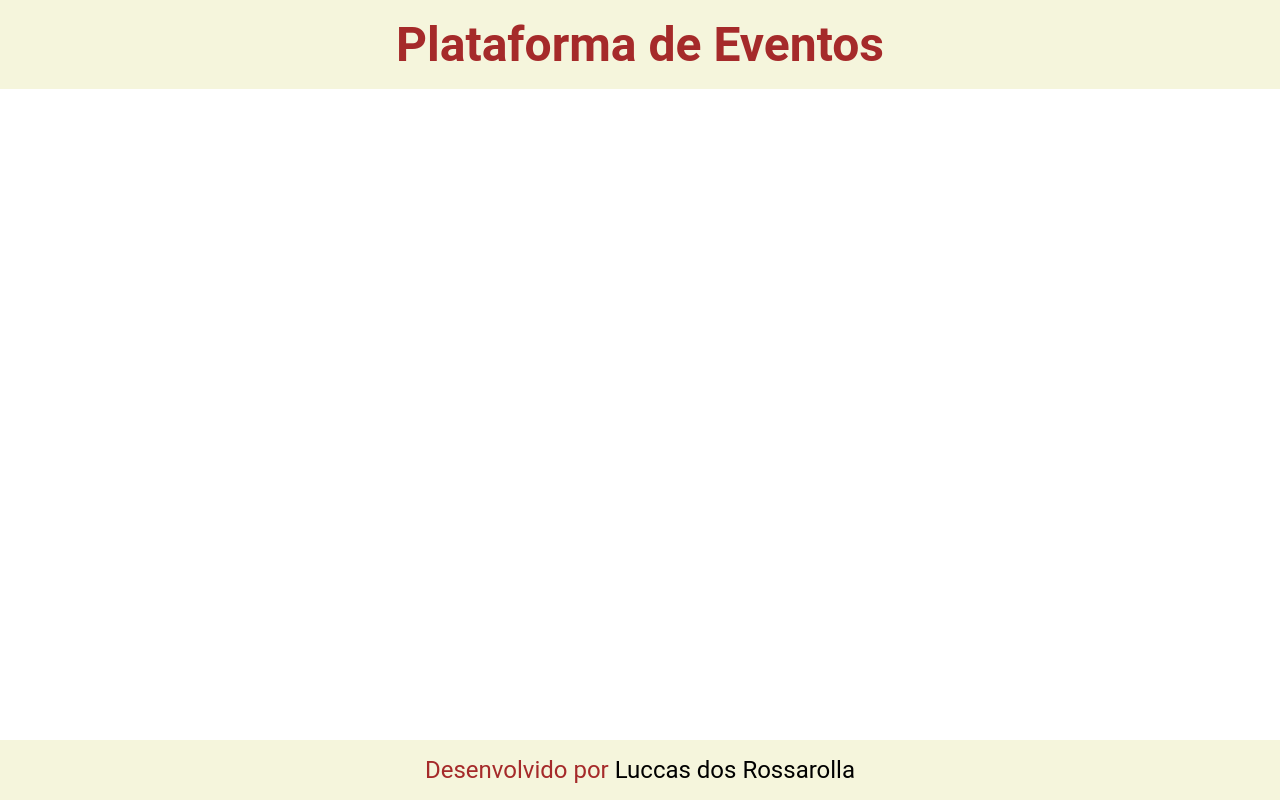
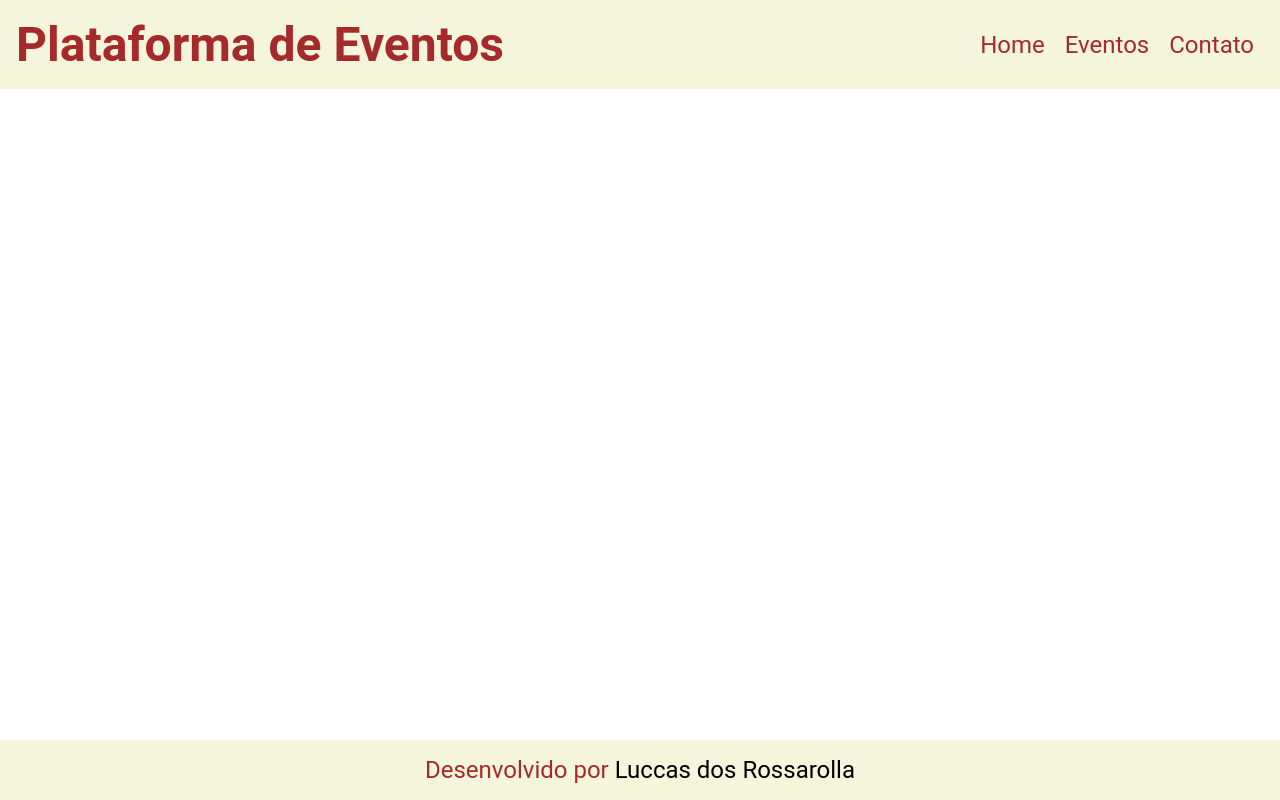
Before and after one commit to Luccas69/eventos, a Next.js app: page / in a window 1280 px wide. Built offline with nearby package versions, Linux system fonts and the light colour scheme.

Commit message:
inserção de imagens

```diff
--- a/src/components/Cabecalho/index.jsx
+++ b/src/components/Cabecalho/index.jsx
@@ -1,10 +1,18 @@
 import styles from './styles.module.css';
+import Link from 'next/link';
 
 export default function Cabecalho() {
 
     return (
         <header className={styles.header}>
-            <h1>Plataforma de Eventos</h1>
+            <div>
+                <h1>Plataforma de Eventos</h1>
+            </div>
+            <div>
+                <Link href="/">Home</Link>
+                <Link href="/eventos">Eventos</Link>
+                <Link href="/contato">Contato</Link>
+            </div>
         </header>
     )
 };
--- a/src/components/Cabecalho/styles.module.css
+++ b/src/components/Cabecalho/styles.module.css
@@ -2,10 +2,17 @@
     background-color: beige;
     color: brown;
     display: flex;
-    flex-direction: center;
-    text-align: center;
-    justify-content: center;
+    justify-content: space-between;
+    align-items: center;
     font-family: 'Roboto', sans-serif;
     font-size: 1.5rem;
     padding: 1rem;
 }
+
+.header a {
+    color: brown;
+    text-decoration: none;
+    display: inline-block;
+    margin: 10px;
+
+}
--- a/src/components/Card /index.jsx
+++ b/src/components/Card /index.jsx
@@ -7,10 +7,10 @@ export default function Card ({id, titulo, dataInicio, dataFim, local, imagem})
         <div className={styles.Card}>
             <Link href={`/eventos/${id}`}>
                 <h2 className={styles.cardTitulo}>{titulo}</h2>
-                <div>Data Inicio: {dataInicio}</div>
+                <div>Data Inicio:{dataInicio}</div>
                 <div>Data Fim: {dataFim}</div>
                 <div>Local: {local}</div>
-                <img src="imagem" alt="uma img qualquer" />
+                <img src={imagem} alt="uma img qualquer" />
             </Link>
         </div>
     )
--- a/src/components/ListCard/index.jsx
+++ b/src/components/ListCard/index.jsx
@@ -25,7 +25,7 @@ export default function ListCard() {
                 <Card
                     id={e.id}
                     titulo={e.titulo}
-                    dataIniicio={formatarData(e.dataInicio)}
+                    dataInicio={formatarData(e.dataInicio)}
                     dataFim={formatarData(e.dataFim)}
                     local={e.local}
                     imagem={e.imagem}
--- a/src/components/Rodapé /styles.module.css
+++ b/src/components/Rodapé /styles.module.css
@@ -4,12 +4,15 @@
 }
 
 .footer {
+    position: fixed;
+    bottom: 0;
+    left: 0;
     background-color: beige;
     color: brown;
     width: 100%;
     text-align: center;
-    position: absolute;
-    bottom: 0;
+    display: flex;
+    justify-content: center;
     font-family: 'Roboto', sans-serif;
     font-size: 1.5rem;
     padding: 1rem;
--- a/src/pages/eventos/index.jsx
+++ b/src/pages/eventos/index.jsx
@@ -5,9 +5,9 @@ import Rodape from "@/components/Rodapé ";
 export default function EventosPage() {
   return (
     <div>
-      <Cabecalho/>
-      <Rodape/>
-      <ListCard/>
+      <Cabecalho />
+      <ListCard />
+      <Rodape />
     </div>
   )
 }
```
Also changed, not shown: src/components/Card /styles.module.css (+15 -0 lines), public/imagem.png (added).
